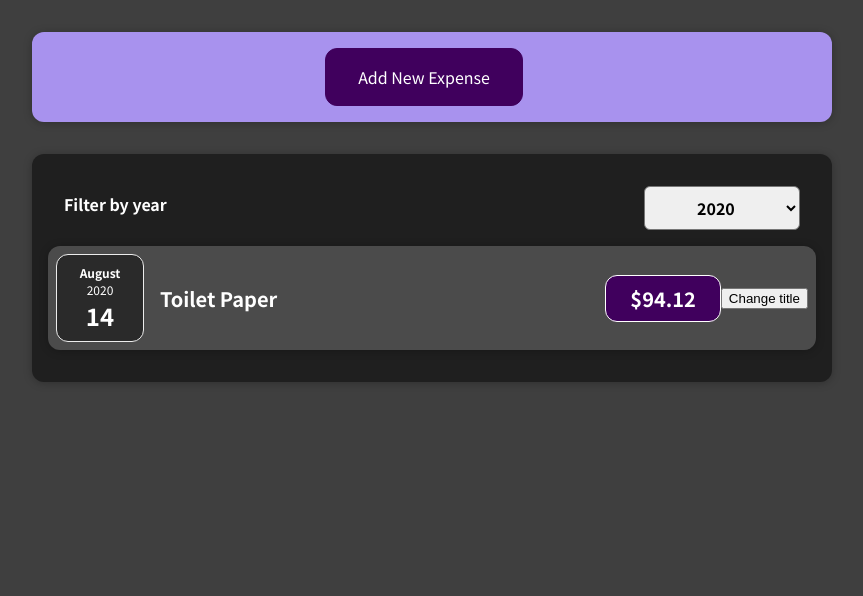
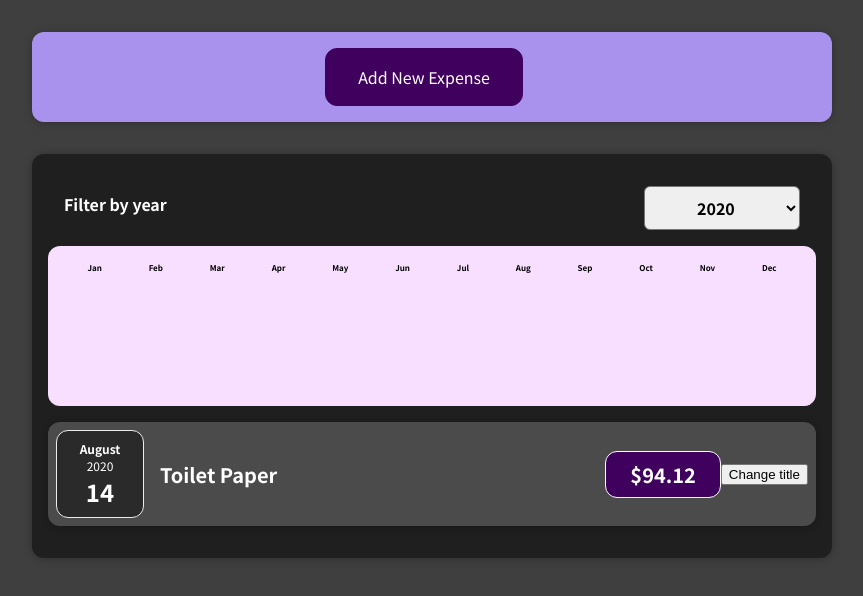
Before and after one commit to GabrielOliveira-1/expenses-app, a React (Create React App) app: page / in a window 1280 px wide. Shown: the top 596 px of the page, without its empty margins (208-1071 px from the left). Built offline with nearby package versions, Linux system fonts and the light colour scheme.

Commit message:
Add ExpenseChart file
- Implement logic to display the filling of the bars according to months

- Almost finishing the base app 😃

```diff
--- a/src/Components/Chart/Chart.js
+++ b/src/Components/Chart/Chart.js
@@ -1,17 +1,24 @@
+import React from "react";
 import ChartBar from "./ChartBar";
 import "./Chart.css";
 
 const Chart = (props) => {
+  const dataPointValues = props.dataPoints.map((dataPoint) => dataPoint.value);
+
+  const totalMaximum = Math.max(...dataPointValues);
+
   return (
     <div className="chart">
-      {props.dataPoint.map((dataPoint) => (
-        <ChartBar
-          key={dataPoint.label}
-          value={dataPoint.value}
-          maxValue={null}
-          label={dataPoint.label}
-        />
-      ))}
+      {props.dataPoints.map((dataPoint) => {
+        return (
+          <ChartBar
+            key={dataPoint.label}
+            value={dataPoint.value}
+            maxValue={totalMaximum}
+            label={dataPoint.label}
+          />
+        );
+      })}
     </div>
   );
 };
--- a/src/Components/Chart/ChartBar.js
+++ b/src/Components/Chart/ChartBar.js
@@ -1,9 +1,10 @@
+import React from "react";
 import "./ChartBar.css";
 
 const ChartBar = (props) => {
   let barFillHeight = "0%";
 
-  if (props.max > 0) {
+  if (props.maxValue > 0) {
     barFillHeight = Math.round((props.value / props.maxValue) * 100) + "%";
   }
   return (
--- a/src/Components/Expenses/Expenses.js
+++ b/src/Components/Expenses/Expenses.js
@@ -2,6 +2,7 @@
 import "./Expenses.css";
 import ExpensesFilter from "./ExpensesFilter";
 import ExpensesList from "./ExpensesList";
+import ExpensesChart from "./ExpensesChart";
 import { useState } from "react";
 
 const Expenses = (props) => {
@@ -22,6 +23,7 @@
           selected={filterValue}
           onSelectedYear={readSelectedYear}
         />
+        <ExpensesChart expenses={filteredExpenses} />
         <ExpensesList items={filteredExpenses} />
       </Card>
     </div>
--- /dev/null
+++ b/src/Components/Expenses/ExpensesChart.js
@@ -0,0 +1,28 @@
+import React from "react";
+import Chart from "../Chart/Chart";
+
+const ExpensesChart = (props) => {
+  const chartDataPoints = [
+    { label: "Jan", value: 0 },
+    { label: "Feb", value: 0 },
+    { label: "Mar", value: 0 },
+    { label: "Apr", value: 0 },
+    { label: "May", value: 0 },
+    { label: "Jun", value: 0 },
+    { label: "Jul", value: 0 },
+    { label: "Aug", value: 0 },
+    { label: "Sep", value: 0 },
+    { label: "Oct", value: 0 },
+    { label: "Nov", value: 0 },
+    { label: "Dec", value: 0 },
+  ];
+
+  for (const expense of props.expenses) {
+    const expenseMonth = expense.date.getMonth(); // January is 0, February is 1 and so on
+    chartDataPoints[expenseMonth].value += expense.amount;
+  }
+
+  return <Chart dataPoints={chartDataPoints} />;
+};
+
+export default ExpensesChart;
```
